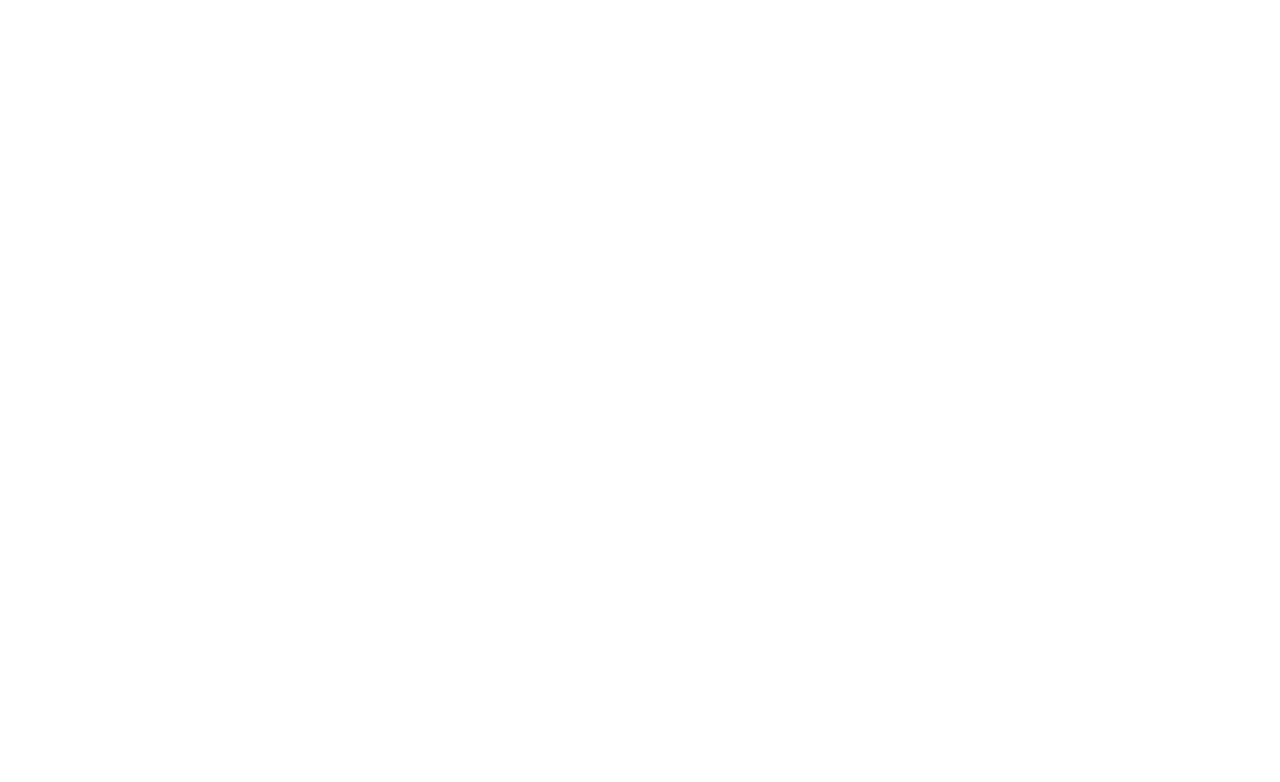
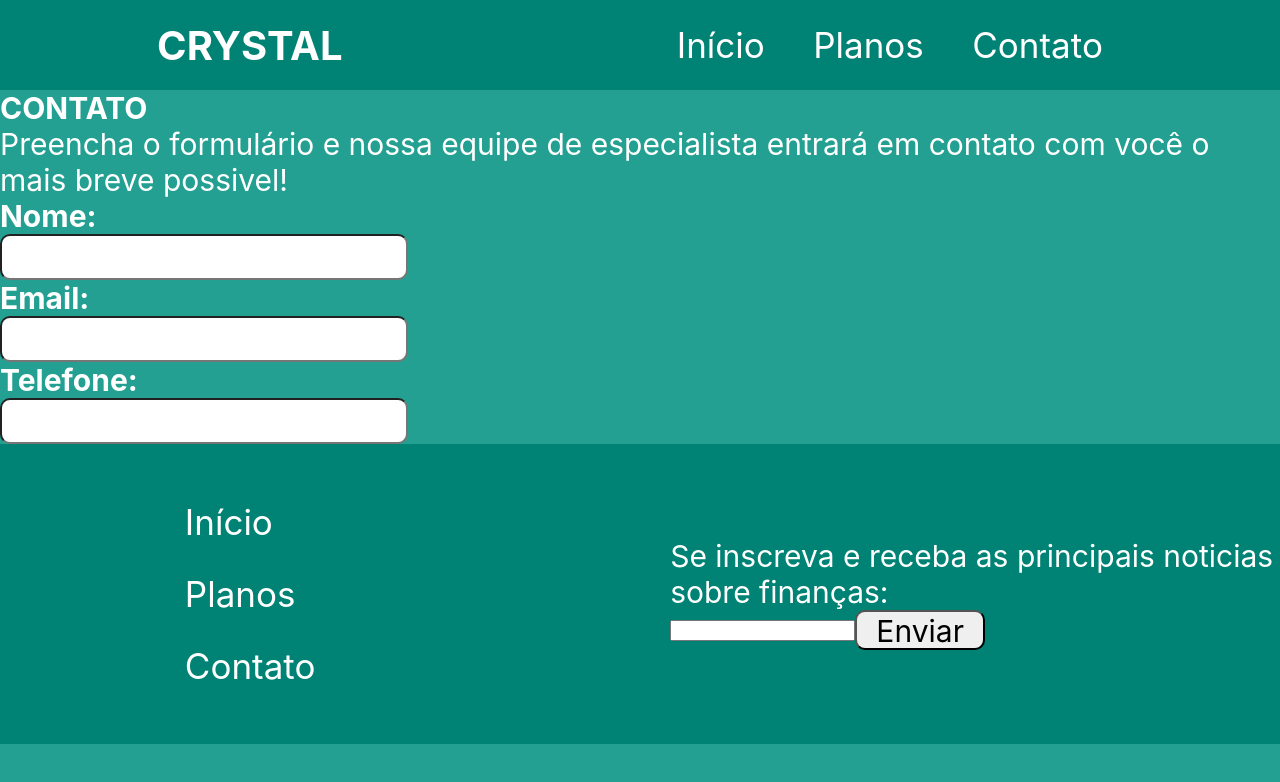
Before and after one commit to IIIgorMoura/Retomada, a plain HTML site: page contato.html in a window 1280 px wide. Drawn offline with Linux system fonts and the light colour scheme; a web font is replaced by a local one.

Commit message:
Quase la

```diff
--- a/Style.css
+++ b/Style.css
@@ -214,7 +214,7 @@ footer {
     position: absolute;
 }
 
-#email {
+.email {
     width: 400px;
     height: 40px;
     border-radius: 10px;
--- /dev/null
+++ b/background.css
@@ -0,0 +1,6 @@
+/* CAIXA FUNDO */
+
+body {
+    background-color: #23A092;
+}
+/* FIM FUNDO */
--- a/contato.html
+++ b/contato.html
@@ -0,0 +1,78 @@
+<!DOCTYPE html>
+<html lang="pt-br">
+
+<head>
+    <meta charset="UTF-8">
+    <meta name="viewport" content="width=device-width, initial-scale=1.0">
+
+    <title>Crystal</title>
+
+    <link rel="stylesheet" href="Style.css">
+    <link rel="stylesheet" href="background.css">
+
+</head>
+
+<body>
+
+    <header id="header">
+
+        <h1 class="textoBranco logo">
+            CRYSTAL
+        </h1>
+
+        <div class="textoBranco links">
+            <a href="index.html" class="paginas">Início</a>
+            <a href="index.html" class="paginas">Planos</a>
+            <a href="#header" class="paginas">Contato</a>
+        </div>
+
+    </header>
+    <body>
+
+        <section class="caixa">
+
+            <h2 class="textoBranco">CONTATO</h2>
+            <p class="textoBranco">Preencha o formulário e nossa equipe de especialista entrará em contato com você o mais breve possivel!</p>
+
+            <h2 class="textoBranco">
+                Nome:
+            </h2>
+            <input class="email" type="text">
+
+            <h2 class="textoBranco">
+                Email:
+            </h2>
+            <input class="email" type="email">
+
+            <h2 class="textoBranco">
+                Telefone:
+            </h2>
+            <input class="email" type="number">
+
+        </section>
+
+    <footer>
+        <div class="textoBranco coluna">
+            <a href="index.html" class="paginasVertical">Início</a>
+            <a href="index.html" class="paginasVertical">Planos</a>
+            <a href="#header" class="paginasVertical">Contato</a>
+        </div>
+
+        <div id="inscrever">
+            <div class="coluna">
+                <p class="textoBranco" id="inscricao">Se inscreva e receba as principais noticias sobre finanças:</p>
+                <br>
+                <br>
+                <br>
+                <br>
+                <div class="inscreverse">
+                    <input id="email" type="email">
+
+                    <button id="enviar">Enviar</button>
+                </div>
+            </div>
+        </div>
+    </footer>
+</body>
+
+</html>
```
Also changed, not shown: index.html (+1 -1 lines).
